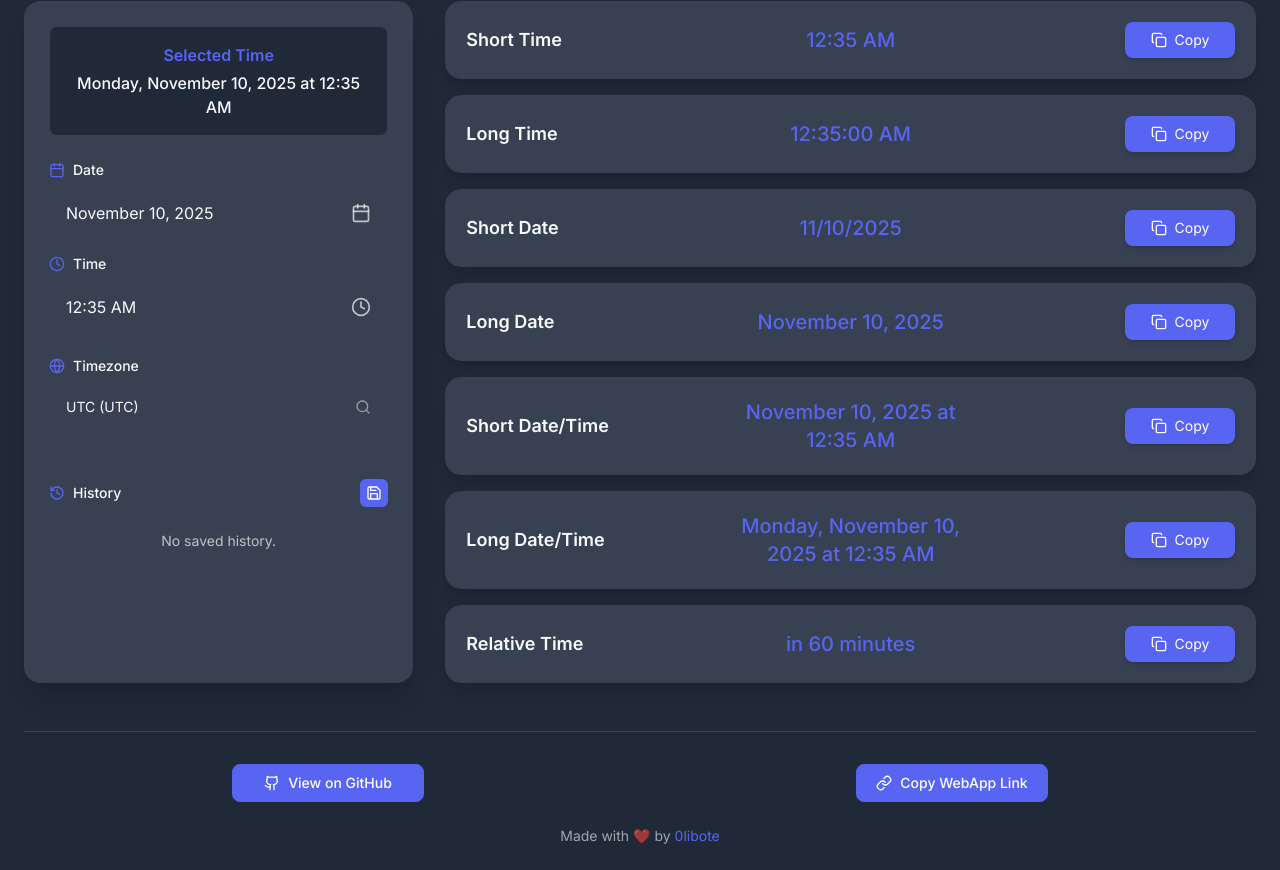
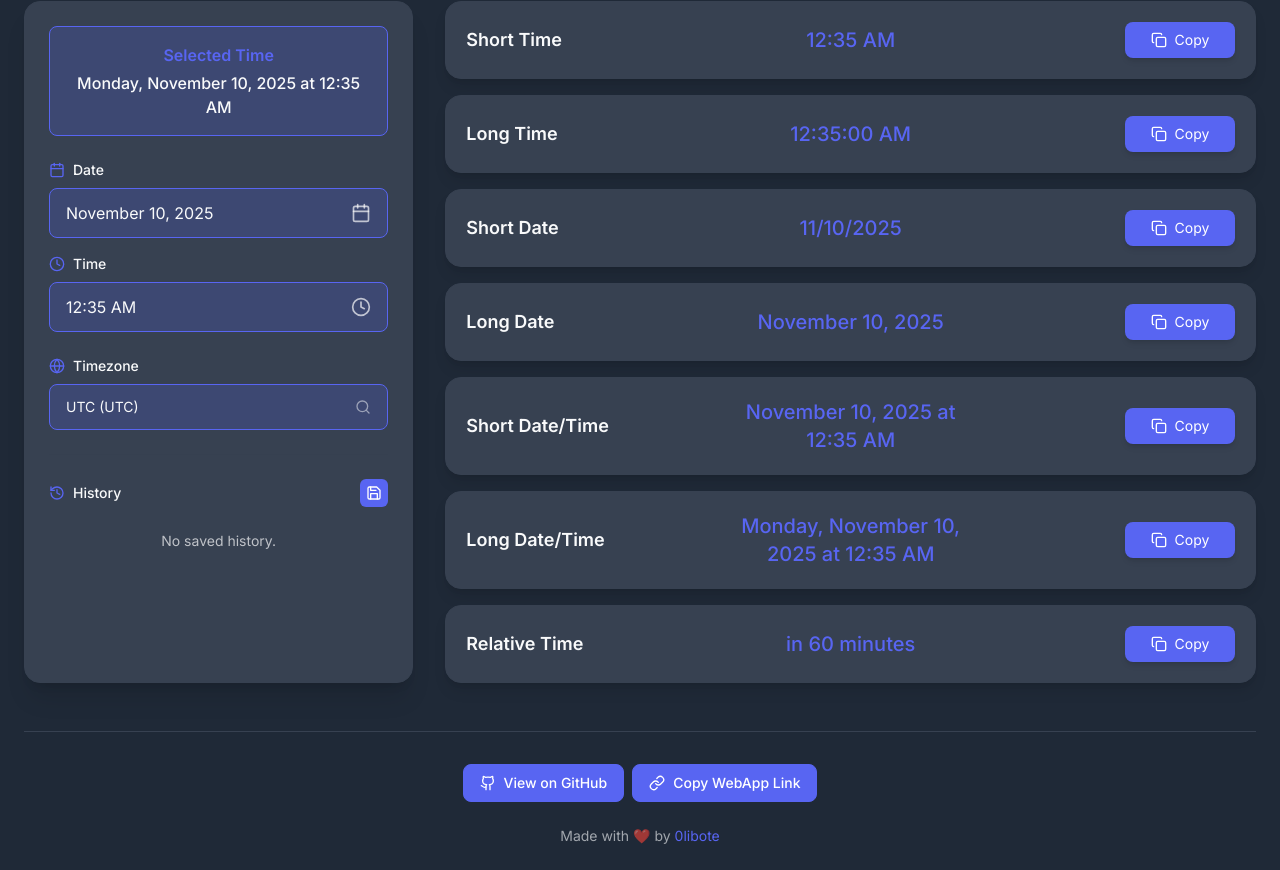
Before and after one commit to 0libote/discord-timestamp, a React (Vite) app: page / in a window 1280 px wide. Shown: the part 244-1114 px from the top of the page. Built offline with nearby package versions, Linux system fonts and the light colour scheme.

Commit message:
11/11/2025

```diff
--- a/src/components/Controls.jsx
+++ b/src/components/Controls.jsx
@@ -27,7 +27,7 @@ const TimezonePicker = ({ selectedTimezone, setSelectedTimezone, currentTheme })
       </label>
       <motion.button
         onClick={() => setIsOpen(!isOpen)}
-        className="w-full bg-card-light dark:bg-card-dark rounded-lg px-4 py-3 text-text-light dark:text-text-dark cursor-pointer flex items-center justify-between border border-gray-300 dark:border-gray-700 hover:border-discord transition-colors"
+        className="w-full bg-discord/10 dark:bg-discord/20 rounded-lg px-4 py-3 text-text-light dark:text-text-dark cursor-pointer flex items-center justify-between border border-discord transition-colors"
         whileTap={{ scale: 0.98 }}
       >
         <span className="text-sm truncate">{`${selectedTimezone} (${getTimezoneAbbreviation(selectedTimezone)})`}</span>
@@ -40,7 +40,7 @@ const TimezonePicker = ({ selectedTimezone, setSelectedTimezone, currentTheme })
             initial={{ opacity: 0, y: -10 }}
             animate={{ opacity: 1, y: 0 }}
             exit={{ opacity: 0, y: -10 }}
-            className="absolute z-10 mt-2 w-full max-h-60 overflow-y-auto bg-card-light dark:bg-card-dark rounded-lg border border-gray-300 dark:border-gray-700 shadow-lg"
+            className="absolute z-10 mt-2 w-full max-h-60 overflow-y-auto scrollbar-thin-discord bg-card-light dark:bg-card-dark rounded-lg border border-gray-300 dark:border-gray-700 shadow-lg"
           >
             <div className="p-2">
               <div className="relative">
@@ -122,8 +122,8 @@ const HistoryPanel = ({ history, setHistory, setSelectedDate, getUnixTimestamp,
                         type="text"
                         placeholder="Name for timestamp..."
                         value={historyName}
-                        onChange={(e) => setHistoryName(e.target.value)}
-                        className="w-full bg-background-light dark:bg-background-dark rounded-md px-3 py-2 text-sm text-text-light dark:text-text-dark focus:outline-none focus:ring-2 focus:ring-discord border border-gray-300 dark:border-gray-700"
+                        onChange={(e) => setSearchTerm(e.target.value)}
+                        className="w-full bg-discord/10 dark:bg-discord/20 rounded-md px-3 py-2 text-sm text-text-light dark:text-text-dark focus:outline-none focus:ring-2 focus:ring-discord border border-discord"
                     />
                     <motion.button onClick={saveToHistory} className="bg-discord hover:bg-discord-darker text-white px-4 rounded-md text-sm" whileTap={{scale: 0.95}}>Save</motion.button>
                 </motion.div>
@@ -131,7 +131,7 @@ const HistoryPanel = ({ history, setHistory, setSelectedDate, getUnixTimestamp,
             </AnimatePresence>
 
             {history.length > 0 ? (
-                <div className="space-y-2 max-h-40 overflow-y-auto pr-2 -mr-2">
+                <div className="space-y-2 max-h-40 overflow-y-auto pr-2 -mr-2 scrollbar-thin-discord">
                     {history.map((item) => (
                         <motion.div
                             key={item.id}
@@ -139,7 +139,7 @@ const HistoryPanel = ({ history, setHistory, setSelectedDate, getUnixTimestamp,
                             initial={{ opacity: 0, y: -10 }}
                             animate={{ opacity: 1, y: 0 }}
                             exit={{ opacity: 0, x: -20 }}
-                            className="group w-full flex items-center justify-between bg-card-light dark:bg-card-dark rounded-lg px-3 py-2 border border-gray-200 dark:border-gray-700"
+                            className="group w-full flex items-center justify-between bg-discord/10 dark:bg-discord/20 rounded-lg px-3 py-2 border border-discord"
                         >
                             <div
                                 className="flex-grow cursor-pointer"
@@ -182,7 +182,7 @@ const Controls = ({ selectedDate, setSelectedDate, selectedTimezone, setSelected
       className="bg-card-light dark:bg-card-dark rounded-2xl p-6 shadow-xl border border-gray-200 dark:border-gray-700"
     >
       <div className="space-y-6">
-        <div className="p-4 bg-gray-50 dark:bg-gray-800 rounded-lg border border-gray-200 dark:border-gray-700 text-center">
+        <div className="p-4 bg-discord/10 dark:bg-discord/20 rounded-lg border border-discord text-center">
           <p className="font-semibold text-discord mb-1">Selected Time</p>
           <div className="text-center font-medium text-base text-text-light dark:text-text-dark">{longFormDate}</div>
         </div>
--- a/src/components/DateTimePicker.jsx
+++ b/src/components/DateTimePicker.jsx
@@ -77,7 +77,7 @@ const DatePickerInput = ({ selectedDate, setSelectedDate, theme }) => {
       </label>
       <motion.button
         onClick={() => setIsOpen(!isOpen)}
-        className="w-full bg-card-light dark:bg-card-dark text-text-light dark:text-text-dark rounded-lg border border-gray-300 dark:border-gray-700 focus:outline-none focus:ring-2 focus:ring-discord transition-colors px-4 py-3 flex items-center justify-between"
+        className="w-full bg-discord/10 dark:bg-discord/20 text-text-light dark:text-text-dark rounded-lg border border-discord focus:outline-none focus:ring-2 focus:ring-discord transition-colors px-4 py-3 flex items-center justify-between"
         whileTap={{ scale: 0.98 }}
       >
         <span>{formattedDateDisplay}</span>
@@ -188,7 +188,7 @@ const TimePickerInput = ({ selectedDate, setSelectedDate, theme }) => {
       </label>
       <motion.button
         onClick={() => setIsOpen(!isOpen)}
-        className="w-full bg-card-light dark:bg-card-dark text-text-light dark:text-text-dark rounded-lg border border-gray-300 dark:border-gray-700 focus:outline-none focus:ring-2 focus:ring-discord transition-colors px-4 py-3 flex items-center justify-between"
+        className="w-full bg-discord/10 dark:bg-discord/20 text-text-light dark:text-text-dark rounded-lg border border-discord focus:outline-none focus:ring-2 focus:ring-discord transition-colors px-4 py-3 flex items-center justify-between"
         whileTap={{ scale: 0.98 }}
       >
         <span>{formattedTimeDisplay}</span>
@@ -205,7 +205,7 @@ const TimePickerInput = ({ selectedDate, setSelectedDate, theme }) => {
           >
             <div className="flex-1 pr-2 border-r border-gray-200 dark:border-gray-700">
               <h4 className="text-center font-semibold mb-2 text-text-light dark:text-text-dark">Hour</h4>
-              <div className="grid grid-cols-4 gap-1 max-h-48 overflow-y-auto pr-1">
+              <div className="grid grid-cols-4 gap-1 max-h-48 overflow-y-auto pr-1 scrollbar-thin-discord">
                 {hours.map((h) => (
                   <motion.button
                     key={h}
@@ -223,7 +223,7 @@ const TimePickerInput = ({ selectedDate, setSelectedDate, theme }) => {
             </div>
             <div className="flex-1 pl-2">
               <h4 className="text-center font-semibold mb-2 text-text-light dark:text-text-dark">Minute</h4>
-              <div className="grid grid-cols-4 gap-1 max-h-48 overflow-y-auto pl-1">
+              <div className="grid grid-cols-4 gap-1 max-h-48 overflow-y-auto pl-1 scrollbar-thin-discord">
                 {minutes.map((m) => (
                   <motion.button
                     key={m}
--- a/src/components/Footer.jsx
+++ b/src/components/Footer.jsx
@@ -22,13 +22,13 @@ const Footer = ({ currentTheme }) => {
       transition={{ duration: 0.5, delay: 0.5 }}
       className="mt-12 pt-8 border-t border-gray-200 dark:border-gray-700 text-center"
     >
-      <div className="flex justify-center items-center gap-4">
-        <div className="relative inline-block w-full">
+      <div className="flex justify-center items-center gap-2">
+        <div className="relative">
           <motion.a
             href={githubLink}
             target="_blank"
             rel="noopener noreferrer"
-            className="inline-flex items-center justify-center gap-2 bg-discord text-white px-4 py-2 rounded-lg transition-colors whitespace-nowrap text-sm font-medium border border-discord hover:bg-discord-darker w-48"
+            className="inline-flex items-center justify-center gap-2 bg-discord text-white px-4 py-2 rounded-lg transition-colors whitespace-nowrap text-sm font-medium border border-discord hover:bg-discord-darker flex-1"
             whileHover={{ scale: 1.05 }}
             whileTap={{ scale: 0.95 }}
             onMouseEnter={() => setHoveredLink('github')}
@@ -47,10 +47,10 @@ const Footer = ({ currentTheme }) => {
             </motion.div>
           )}
         </div>
-        <div className="relative inline-block w-full">
+        <div className="relative">
           <motion.button
             onClick={copyLink}
-            className="inline-flex items-center justify-center gap-2 bg-discord text-white px-4 py-2 rounded-lg transition-colors whitespace-nowrap text-sm font-medium border border-discord hover:bg-discord-darker w-48"
+            className="inline-flex items-center justify-center gap-2 bg-discord text-white px-4 py-2 rounded-lg transition-colors whitespace-nowrap text-sm font-medium border border-discord hover:bg-discord-darker flex-1"
             whileHover={{ scale: 1.05 }}
             whileTap={{ scale: 0.95 }}
             onMouseEnter={() => setHoveredLink('webapp')}
--- a/src/index.css
+++ b/src/index.css
@@ -8,4 +8,58 @@
   body {
     @apply font-sans bg-background-light text-text-light dark:bg-background-dark dark:text-text-dark transition-colors duration-300;
   }
+
+  /* Custom Scrollbar Styles */
+  /* For Webkit browsers (Chrome, Safari) */
+  ::-webkit-scrollbar {
+    width: 8px;
+    height: 8px;
+  }
+
+  ::-webkit-scrollbar-track {
+    background: transparent;
+  }
+
+  ::-webkit-scrollbar-thumb {
+    background-color: #5865F2; /* Discord blurple */
+    border-radius: 4px;
+    border: 2px solid transparent;
+    background-clip: content-box;
+  }
+
+  ::-webkit-scrollbar-thumb:hover {
+    background-color: #4752C4; /* Darker blurple on hover */
+  }
+
+  /* For Firefox */
+  * {
+    scrollbar-width: thin;
+    scrollbar-color: #5865F2 transparent;
+  }
+
+  /* Invisible/Tiny Scrollbar for specific elements */
+  .scrollbar-hide {
+    /* For Webkit browsers */
+    &::-webkit-scrollbar {
+      width: 0px;
+      height: 0px;
+    }
+    /* For Firefox */
+    scrollbar-width: none;
+  }
+
+  .scrollbar-thin-discord {
+    /* For Webkit browsers */
+    &::-webkit-scrollbar {
+      width: 6px;
+      height: 6px;
+    }
+    &::-webkit-scrollbar-thumb {
+      background-color: #5865F2;
+      border-radius: 3px;
+    }
+    /* For Firefox */
+    scrollbar-width: thin;
+    scrollbar-color: #5865F2 transparent;
+  }
 }
```
